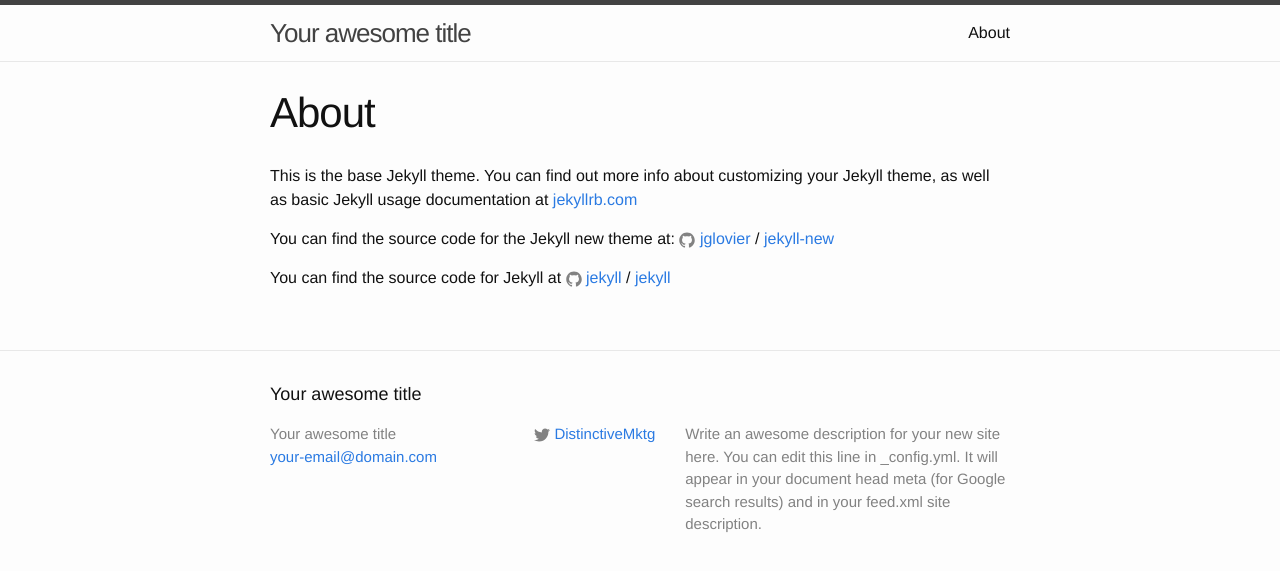
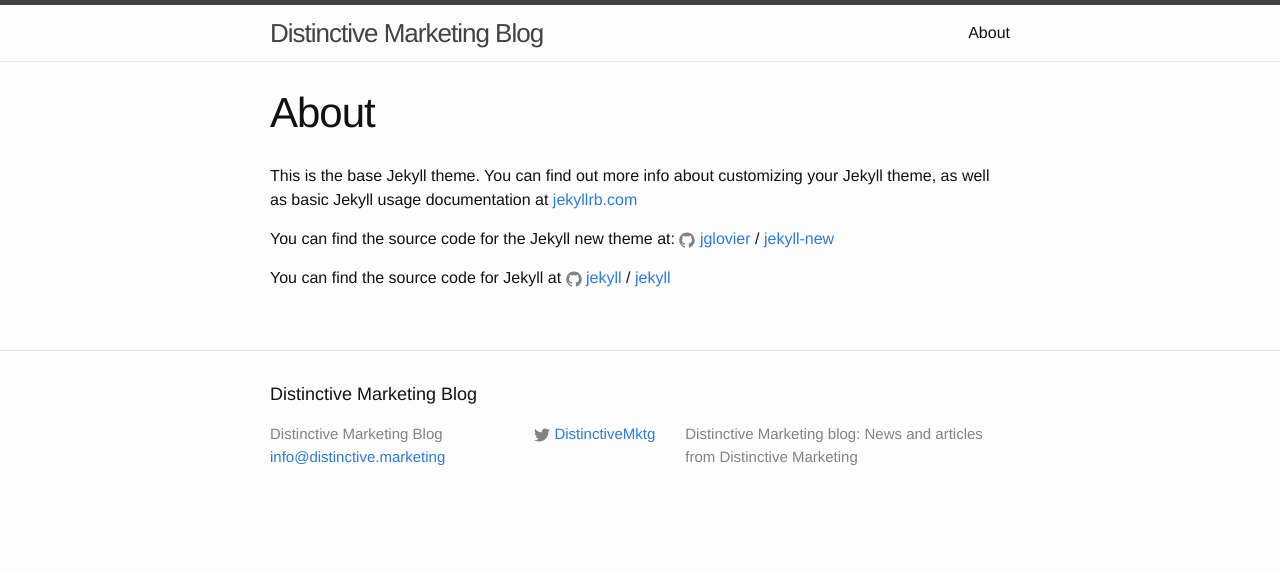
Before and after one commit to welt/blog, a Jekyll site: the page built from about.md, in a window 1280 px wide. Shown: the top 571 px of the page. Built offline with Jekyll 4.4.1, drawn with Linux system fonts in a browser that asks for light colours.

Commit message:
adds some configs

```diff
--- a/_config.yml
+++ b/_config.yml
@@ -6,14 +6,13 @@
 # 'jekyll serve'. If you change this file, please restart the server process.
 
 # Site settings
-title: Your awesome title
-email: your-email@domain.com
+title: Distinctive Marketing Blog
+summary: News and articles from Distinctive Marketing
+email: info@distinctive.marketing
+phone_main:  "+44 (0) 203 7003241"
+# email: dan@ds-marketing.co.uk
 description: > # this means to ignore newlines until "baseurl:"
-  Write an awesome description for your new site here. You can edit this
-  line in _config.yml. It will appear in your document head meta (for
-  Google search results) and in your feed.xml site description.
-baseurl: "/blog" # the subpath of your site, e.g. /blog
-url: "http://yourdomain.com" # the base hostname & protocol for your site
+ Distinctive Marketing blog: News and articles from Distinctive Marketing
 
 # Build settings
 markdown: kramdown
```
